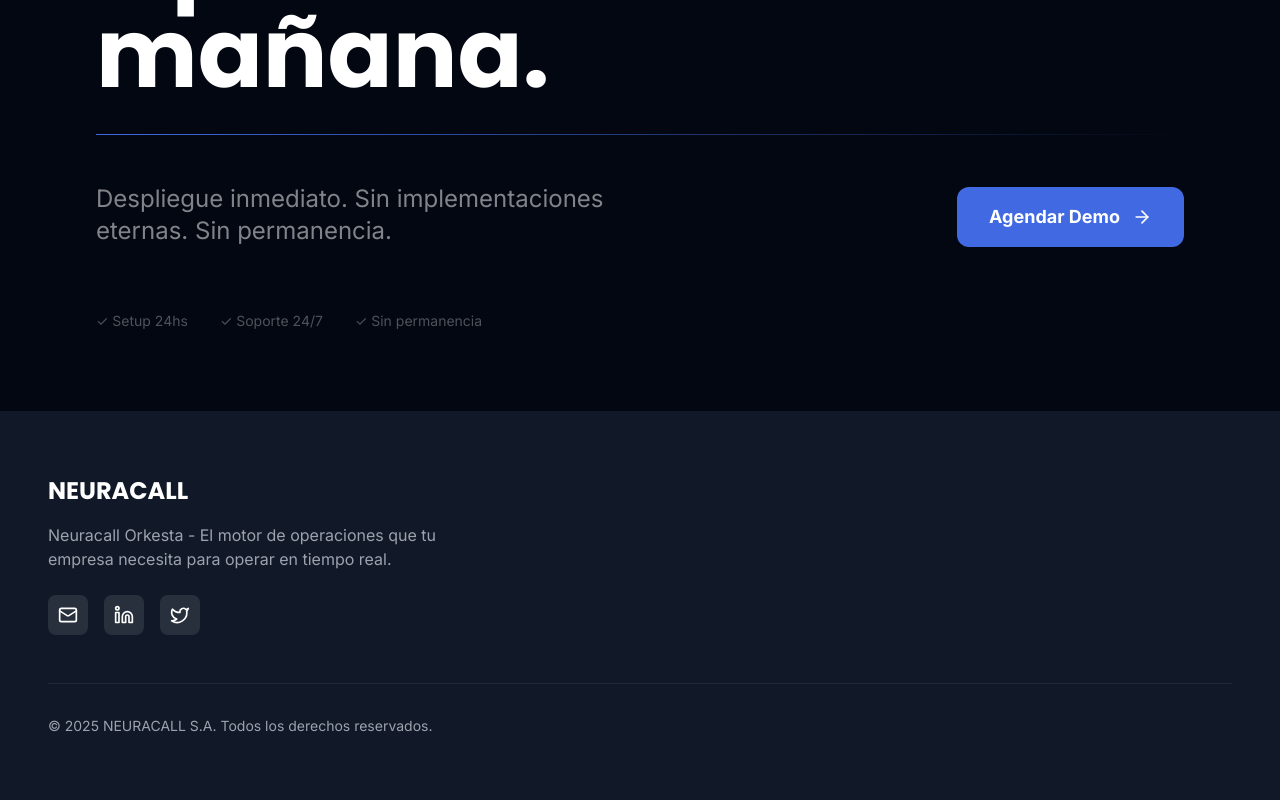
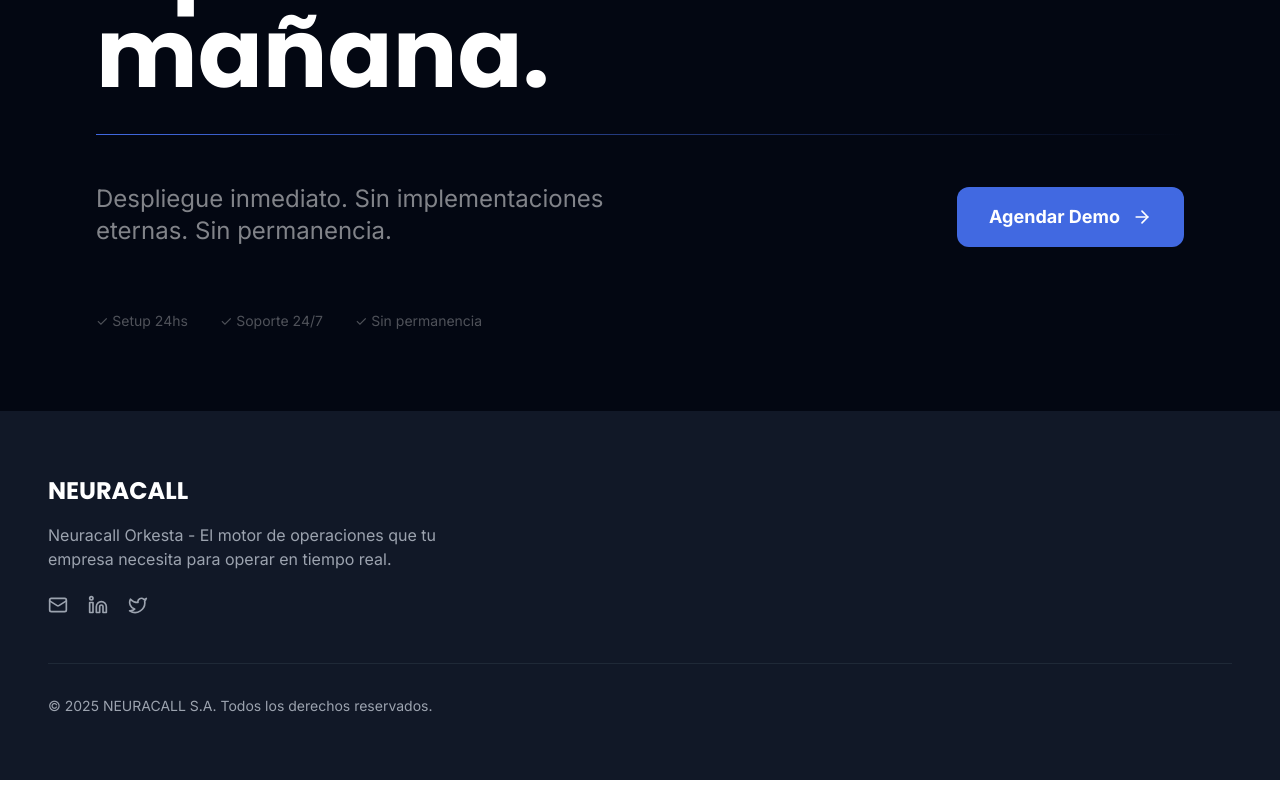
Before and after one commit to tinchocodep/neura-orkesta, a React (Vite) app: page / in a window 1280 px wide. Shown: the part 8914-9714 px from the top of the page. Built offline with nearby package versions, Linux system fonts and the light colour scheme.

Commit message:
ux: iconos sociales del footer sin recuadro

```diff
--- a/src/components/Footer.tsx
+++ b/src/components/Footer.tsx
@@ -12,25 +12,25 @@ export default function Footer() {
                         <p className="text-gray-400 mb-6 max-w-md">
                             Neuracall Orkesta - El motor de operaciones que tu empresa necesita para operar en tiempo real.
                         </p>
-                        <div className="flex gap-4">
+                        <div className="flex gap-5">
                             <motion.a
-                                whileHover={{ scale: 1.1 }}
+                                whileHover={{ scale: 1.15, opacity: 1 }}
                                 href="#"
-                                className="w-10 h-10 rounded-lg bg-white/10 hover:bg-white/20 flex items-center justify-center transition-colors"
+                                className="text-gray-400 hover:text-white transition-colors"
                             >
                                 <Mail className="w-5 h-5" />
                             </motion.a>
                             <motion.a
-                                whileHover={{ scale: 1.1 }}
+                                whileHover={{ scale: 1.15, opacity: 1 }}
                                 href="#"
-                                className="w-10 h-10 rounded-lg bg-white/10 hover:bg-white/20 flex items-center justify-center transition-colors"
+                                className="text-gray-400 hover:text-white transition-colors"
                             >
                                 <Linkedin className="w-5 h-5" />
                             </motion.a>
                             <motion.a
-                                whileHover={{ scale: 1.1 }}
+                                whileHover={{ scale: 1.15, opacity: 1 }}
                                 href="#"
-                                className="w-10 h-10 rounded-lg bg-white/10 hover:bg-white/20 flex items-center justify-center transition-colors"
+                                className="text-gray-400 hover:text-white transition-colors"
                             >
                                 <Twitter className="w-5 h-5" />
                             </motion.a>
```
